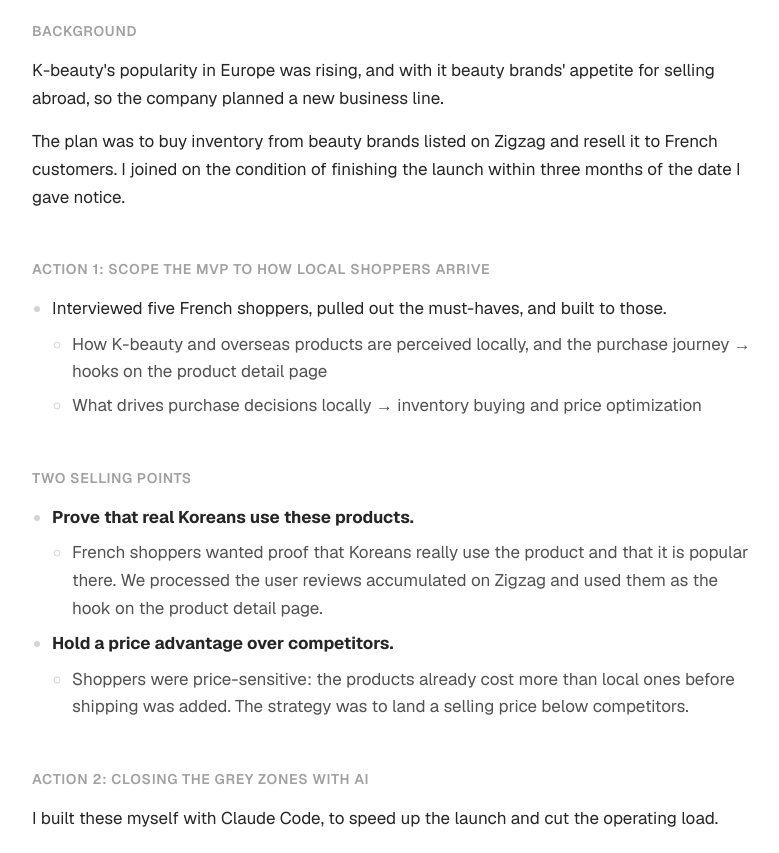
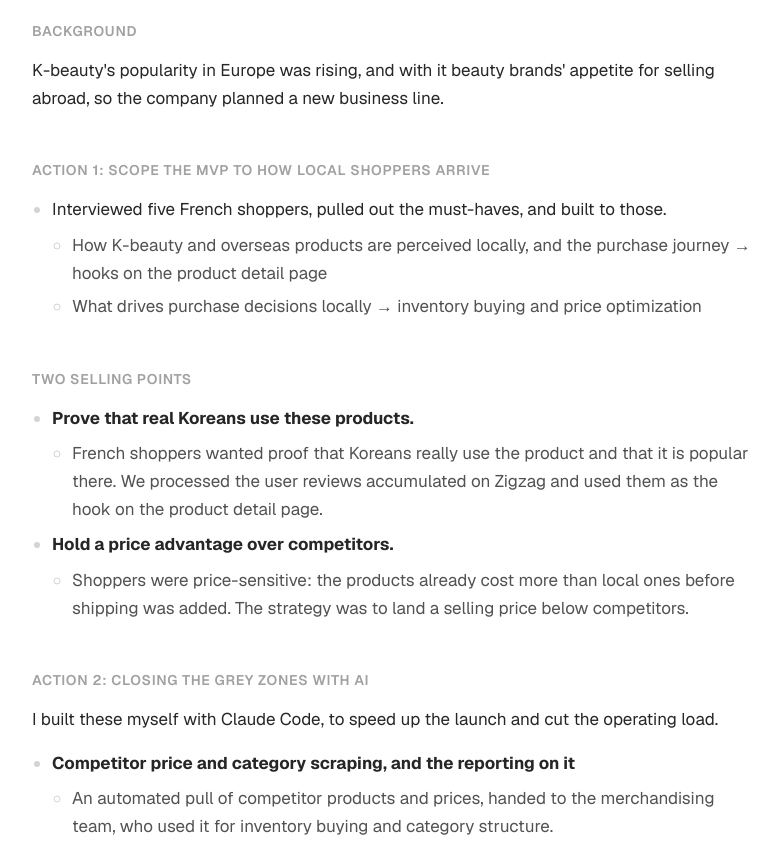
Before and after one commit to bea-kang/portfolio_global, a Next.js app: page /en/projects/piyonna in a window 1280 px wide. Shown: the part 900-1753 px from the top of the page, without its empty margins (248-1027 px from the left). Built offline with nearby package versions, Linux system fonts and the light colour scheme.

Commit message:
Drop the joining-terms sentence from the Piyonna background
Co-Authored-By: Claude Opus 5.5 <noreply@anthropic.com>

```diff
--- a/content/piyonna.ts
+++ b/content/piyonna.ts
@@ -34,9 +34,6 @@ export const piyonna: Record<Locale, PiyonnaContent> = {
           { gallery: true },
           {
             p: "K-beauty's popularity in Europe was rising, and with it beauty brands' appetite for selling abroad, so the company planned a new business line.",
-          },
-          {
-            p: "The plan was to buy inventory from beauty brands listed on Zigzag and resell it to French customers. I joined on the condition of finishing the launch within three months of the date I gave notice.",
           },
         ],
       },
@@ -130,9 +127,6 @@ export const piyonna: Record<Locale, PiyonnaContent> = {
           {
             p: "유럽의 K뷰티 인기와 함께 뷰티 브랜드사의 해외 판매 니즈 역시 성장하고 있었고, 신사업 확장을 계획했습니다.",
           },
-          {
-            p: "지그재그에 입점한 뷰티 브랜드를 프랑스 고객에게 매입 판매하는 계획으로, 퇴사를 통보한 시점으로부터 3개월간 런칭을 끝내는 조건으로 합류했습니다.",
-          },
         ],
       },
       {
```
